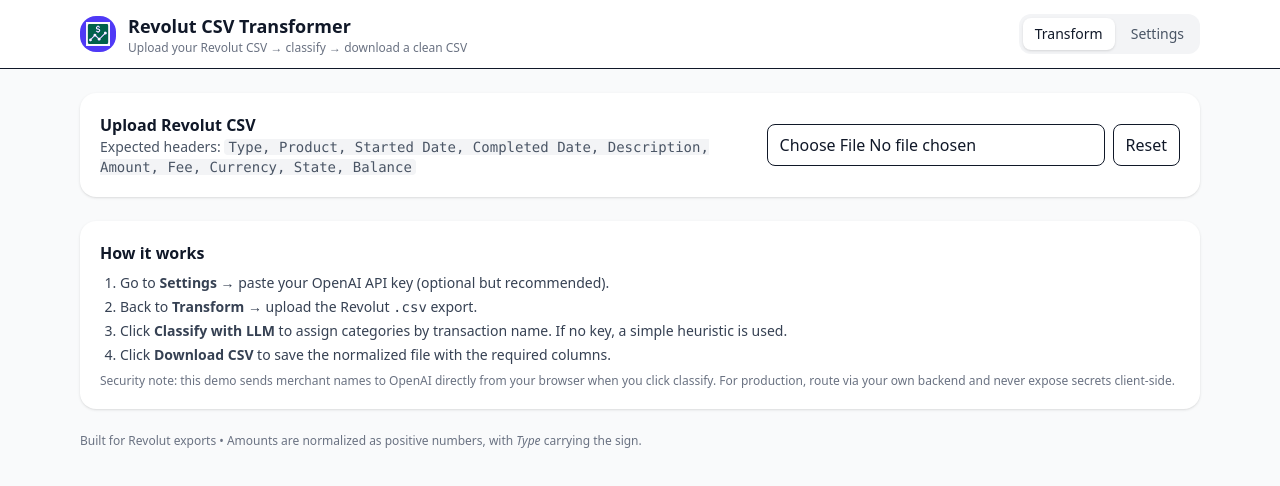
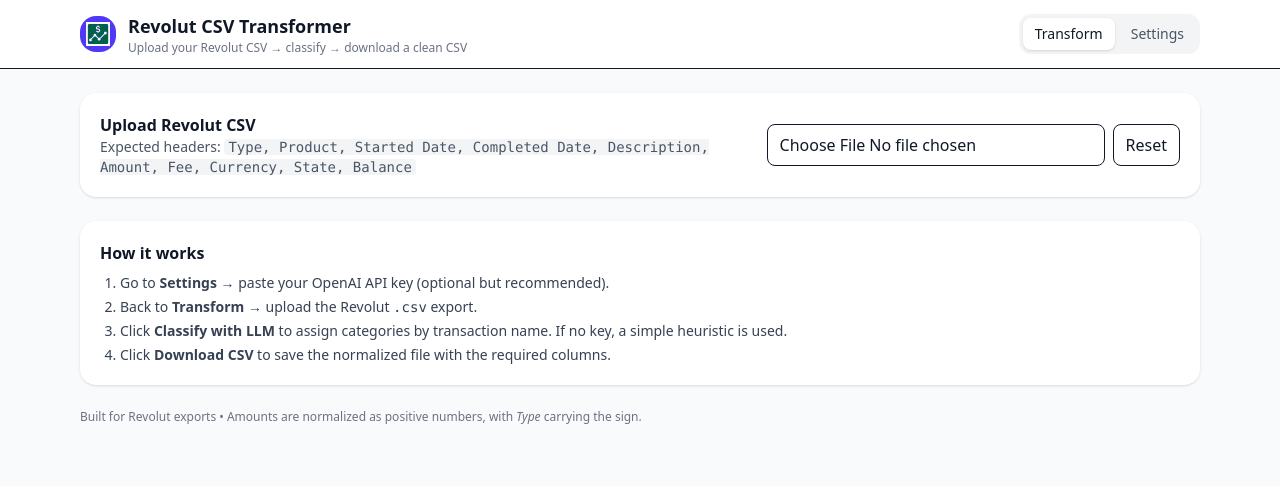
Before and after one commit to EnricoZanetti/fintrack-frontend, a React (Vite) app: page / in a window 1280 px wide. Shown: the top 486 px of the page. Built offline with nearby package versions, Linux system fonts and the light colour scheme.

Commit message:
Remove security note

```diff
--- a/src/App.tsx
+++ b/src/App.tsx
@@ -1161,11 +1161,6 @@
                   required columns.
                 </li>
               </ol>
-              <p className="text-xs text-gray-500 mt-2">
-                Security note: this demo sends merchant names to OpenAI directly
-                from your browser when you click classify. For production, route
-                via your own backend and never expose secrets client-side.
-              </p>
             </div>
           </section>
         )}
```
